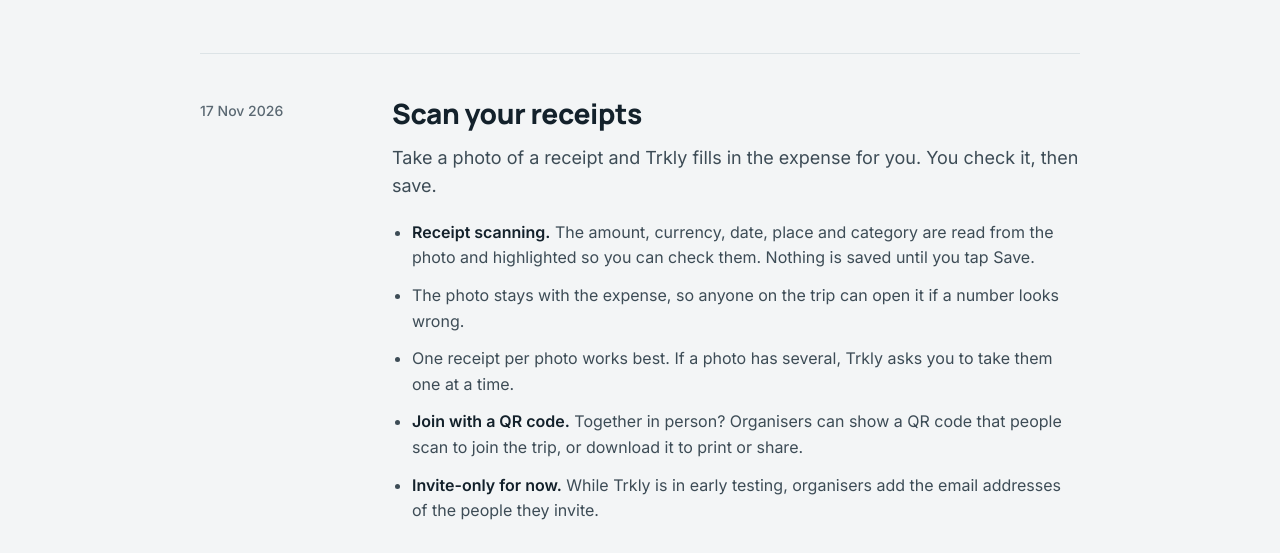
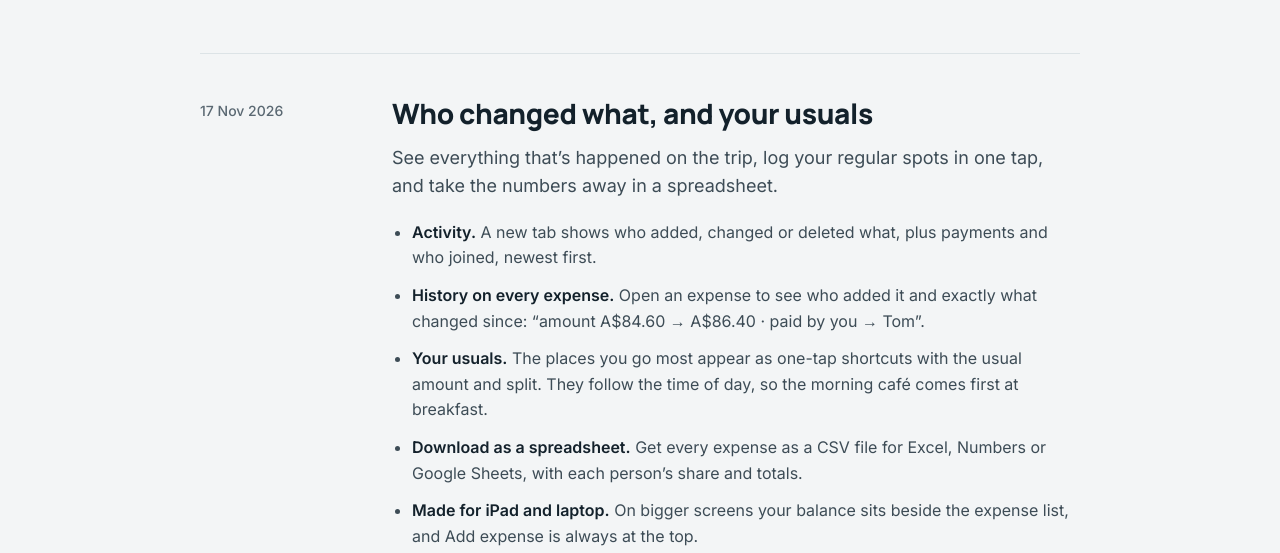
Before and after one commit to richsharples/trkly-site, a plain HTML site: page changelog/index.html in a window 1280 px wide. Shown: the part 247-800 px from the top of the page. Drawn offline with Linux system fonts and the light colour scheme.

Commit message:
Changelog: activity, history, usuals, CSV export, iPad/laptop layout
Co-Authored-By: Claude Opus 5.5 <noreply@anthropic.com>
Claude-Session: https://claude.ai/code/session_011wWFBhta4tpGmhSRZ6T3oo

```diff
--- a/changelog/index.html
+++ b/changelog/index.html
@@ -34,6 +34,22 @@
 <h1>Changelog</h1>
 <p>What’s new in Trkly, newest first. Trkly is in early testing, so things change quickly.</p>
 </header>
+
+<article class="cl-entry" id="2026-11-17-who-changed-what">
+<div class="cl-date"><time datetime="2026-11-17">17 Nov 2026</time></div>
+<div class="cl-body">
+<h2><a href="#2026-11-17-who-changed-what">Who changed what, and your usuals</a></h2>
+<p class="cl-lead">See everything that’s happened on the trip, log your regular spots in one tap, and take the numbers away in a spreadsheet.</p>
+<ul>
+<li><b>Activity.</b> A new tab shows who added, changed or deleted what, plus payments and who joined, newest first.</li>
+<li><b>History on every expense.</b> Open an expense to see who added it and exactly what changed since: “amount A$84.60 → A$86.40 · paid by you → Tom”.</li>
+<li><b>Your usuals.</b> The places you go most appear as one-tap shortcuts with the usual amount and split. They follow the time of day, so the morning café comes first at breakfast.</li>
+<li><b>Download as a spreadsheet.</b> Get every expense as a CSV file for Excel, Numbers or Google Sheets, with each person’s share and totals.</li>
+<li><b>Made for iPad and laptop.</b> On bigger screens your balance sits beside the expense list, and Add expense is always at the top.</li>
+<li>Once the organiser closes the trip for settling up, expenses can no longer be changed or deleted.</li>
+</ul>
+</div>
+</article>
 
 <article class="cl-entry" id="2026-11-17-scan-your-receipts">
 <div class="cl-date"><time datetime="2026-11-17">17 Nov 2026</time></div>
```
